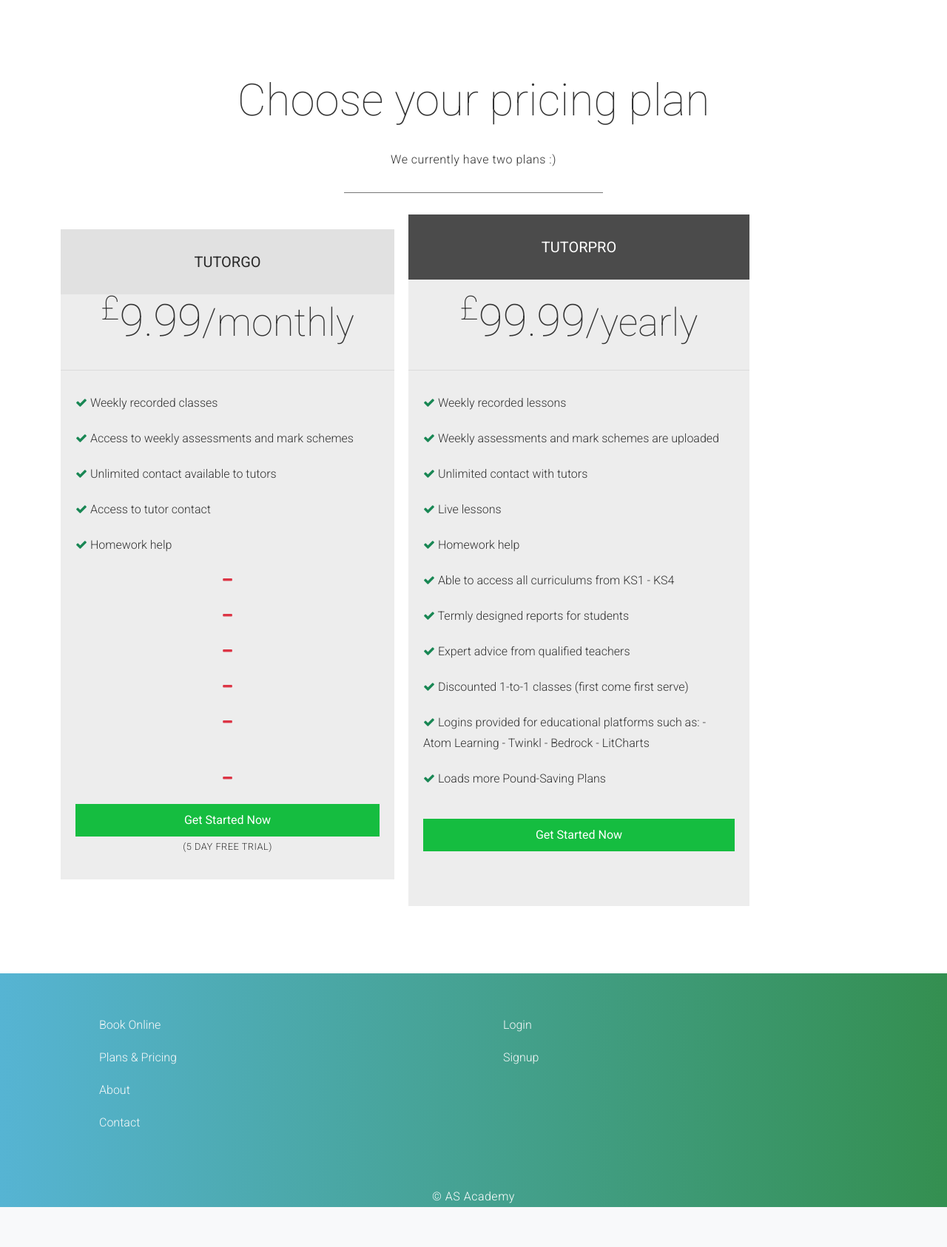
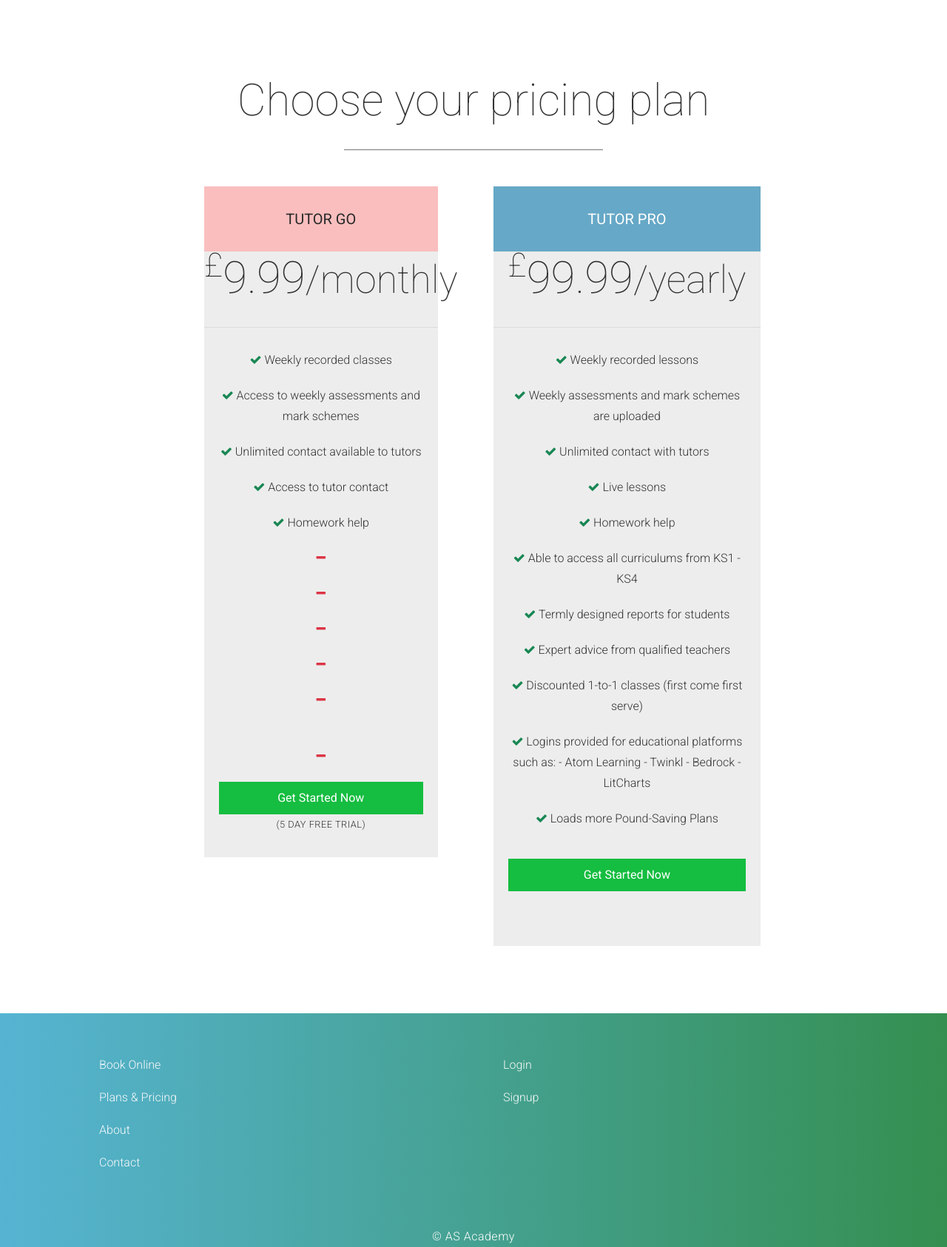
Before and after one commit to rising-stark/edtech_asacademy, a Django app: page /planspricing/ in a window 1280 px wide. Shown: the part 60-1746 px from the top of the page at 74% size. Before the commit the page ends 1692 px from the top, so only its background shows below. Run offline with Django 3.2, Linux system fonts and the light colour scheme; some libraries are stand-ins or nearby versions.

Commit message:
centred and redesigned plan and pricing page

```diff
--- a/src/static/css/style.css
+++ b/src/static/css/style.css
@@ -700,19 +700,19 @@ h4.media-heading {
 
 
 .price { text-align: center }
-.price.panel-default { border-color: #FFF;background-color: #EDEDED;}
+.price.panel-default { border-color: #FFF;background-color: #EDEDED; margin-left:43%; width:70%;}
 .price.panel-default > .panel-heading {
     font-size: 20px;
     text-transform: uppercase;
     font-weight: 400;
     color: #282828;
-    background-color: #E1E1E1;
+    background-color: #fabebe;
     border-color: inherit;
 }
 .price .panel-heading { padding: 30px 15px }
 .price .panel-body { border-bottom: 1px solid; border-color: #DBDBDB;}
 .price ul.list-unstyled {
-	text-align: left !important;
+	text-align: center !important;
 	padding: 20px;
 }
 .price ul.list-unstyled li {
@@ -727,15 +727,15 @@ h4.media-heading {
 .price.featured.panel-default {
     border-color: #0099FF;
     background-color: #EDEDED;
-    margin-top: -20px;
+    margin-top: 0px;
     position: relative;
     z-index: 1;
-    margin-left: -5px;
-    margin-right: -5px;
+	width: 80%;
+    margin-left: 110px;
 }
 .price.featured.panel-default { border-color: #FFFFFF;}
-.price.featured.panel-default > .panel-heading { background-color: #4B4B4B;color: #fff;}
-.featured .panel-body { margin-top: 20px }
+.price.featured.panel-default > .panel-heading { background-color: #66a8c7;color: #fff;}
+.featured .panel-body { margin-top: 0px }
 .featured .panel-body,
 .featured.panel-default > .panel-heading { }
 .featured .tf-btn { margin-top: 20px }
--- a/src/templates/planspricing.html
+++ b/src/templates/planspricing.html
@@ -13,7 +13,6 @@
       <!-- container -->
       <div class="header">
         <h1>Choose your pricing plan</h1>
-        <p>We currently have two plans :)</p>
         <div class="underline"></div>
       </div> <!-- end .container> .header -->
       <div class="row">
@@ -26,7 +25,7 @@
               <!-- Price table #1 -->
               <div class="panel panel-default price">
                 <!-- pricing table wrapper -->
-                <div class="panel-heading">TutorGo</div>
+                <div class="panel-heading">Tutor Go</div>
                 <div class="panel-body">
                   <h1><sup>£</sup>9.99<small>/monthly</small></h1> <!-- Plan Price -->
                 </div>
@@ -57,7 +56,7 @@
               <!-- Price table #2 -->
               <div class="panel panel-default price featured">
                 <!-- pricing table wrapper -->
-                <div class="panel-heading">TutorPro</div>
+                <div class="panel-heading">Tutor Pro</div>
                 <div class="panel-body">
                   <h1><sup>£</sup>99.99<small>/yearly</small></h1><!-- Plan Price -->
                 </div>
```
Also changed, not shown: src/templates/about.html (+4 -4 lines).
